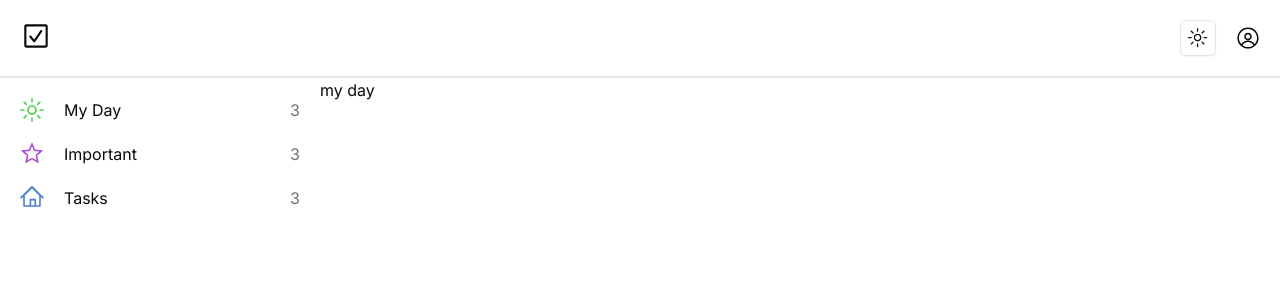
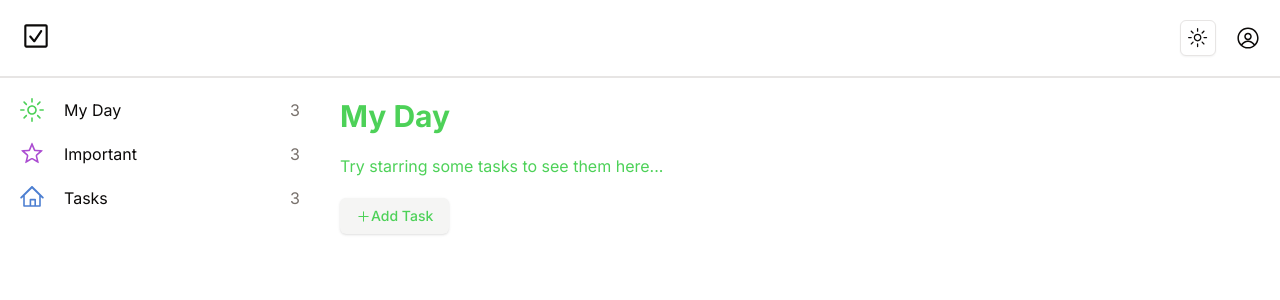
Before and after one commit to IvanOrsh/next-prototype-to-do, a Next.js app: page /myday in a window 1280 px wide. Shown: the top 300 px of the page. Built offline with nearby package versions, Linux system fonts and the light colour scheme; no server answers; the database is empty; sample sign-in values are in the browser's storage; what @next/env would draw is missing.

Commit message:
feat: scaffold my day page

```diff
--- a/src/app/(private)/myday/page.tsx
+++ b/src/app/(private)/myday/page.tsx
@@ -1,3 +1,54 @@
-export default function MyDayPage() {
-  return <div>my day</div>;
+import TaskList from "@/components/task-list";
+import { db } from "@/lib/db";
+import AddTask from "@/components/add-task";
+import { and, eq, gte } from "drizzle-orm";
+import { tasks } from "@/lib/schema";
+import { auth } from "@/lib/auth";
+import TaskListCompleted from "@/components/task-list-completed";
+import { format } from "date-fns";
+
+export default async function MyDayPage() {
+  const session = await auth();
+
+  const res = await db.query.tasks.findMany({
+    where: and(
+      eq(tasks.userId, session!.user.id),
+      eq(tasks.isComplete, false),
+      gte(tasks.addedToMyDayAt, format(new Date(), "yyyy-MM-dd")
+      ),),
+  });
+
+  const resCompleted = await db.query.tasks.findMany({
+    where: and(
+      eq(tasks.userId, session!.user.id),
+      eq(tasks.isComplete, true),
+      gte(tasks.addedToMyDayAt, format(new Date(), "yyyy-MM-dd")),
+    ),
+  });
+
+  return (
+    <div className="flex flex-col  text-accent-green-foreground p-5 gap-5">
+      <h1 className="font-bold text-3xl">My Day</h1>
+      {/* All Tasks */}
+      {res.length > 0 ? (
+        <TaskList tasks={res} accentClassName="text-accent-green-foreground" />
+      ) : (
+        <div>Try starring some tasks to see them here...</div>
+      )}
+
+      {/* Completed Tasks */}
+      {resCompleted.length > 0 ? (
+        <TaskListCompleted tasks={resCompleted}
+          accentClassName="text-accent-green-foreground"
+        />
+      ) : null}
+
+      <div>
+        <AddTask
+          isImportant={true}
+          isMyDay={true}
+          className="text-accent-green-foreground bg-accent hover:bg-accent/50" />
+      </div>
+    </div>
+  );
 }
```
